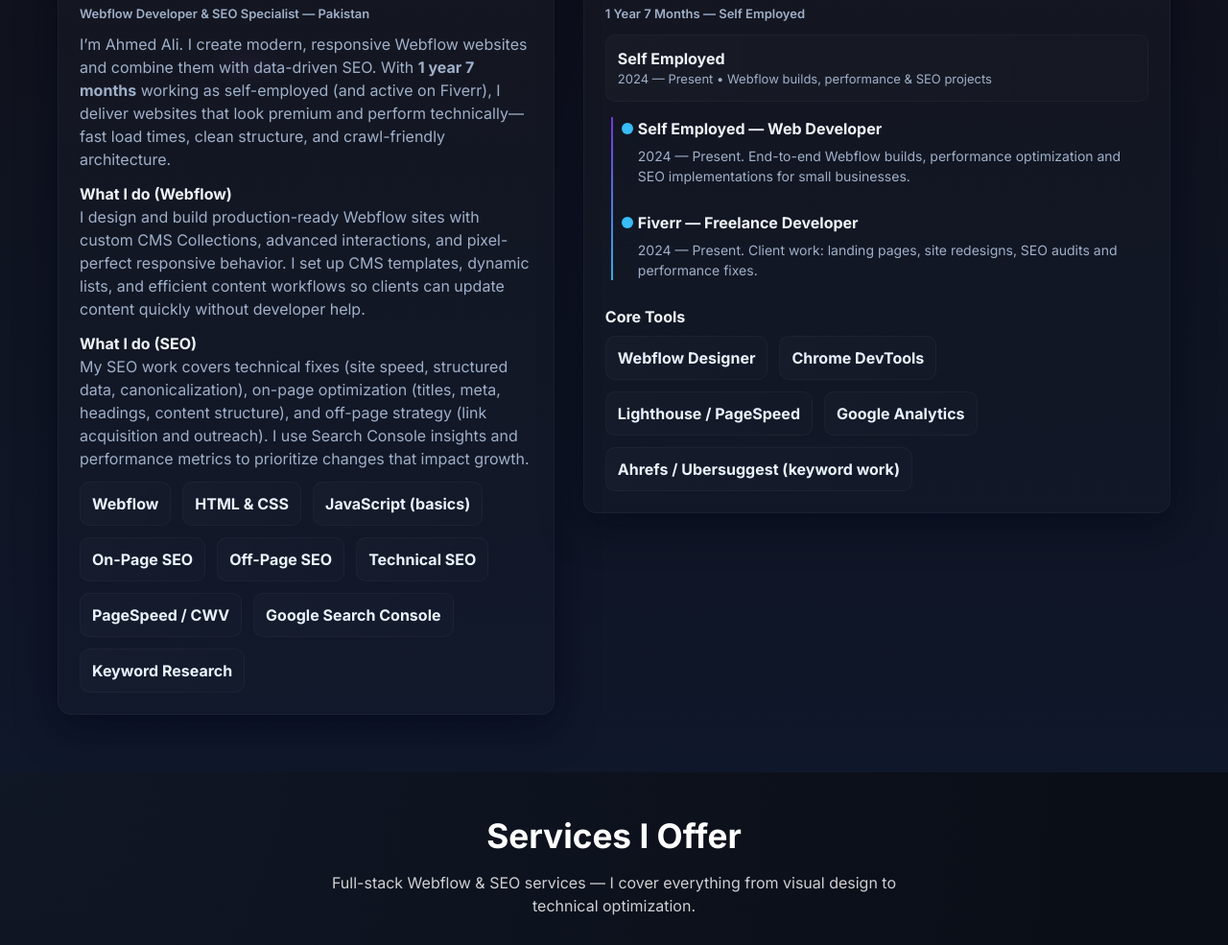
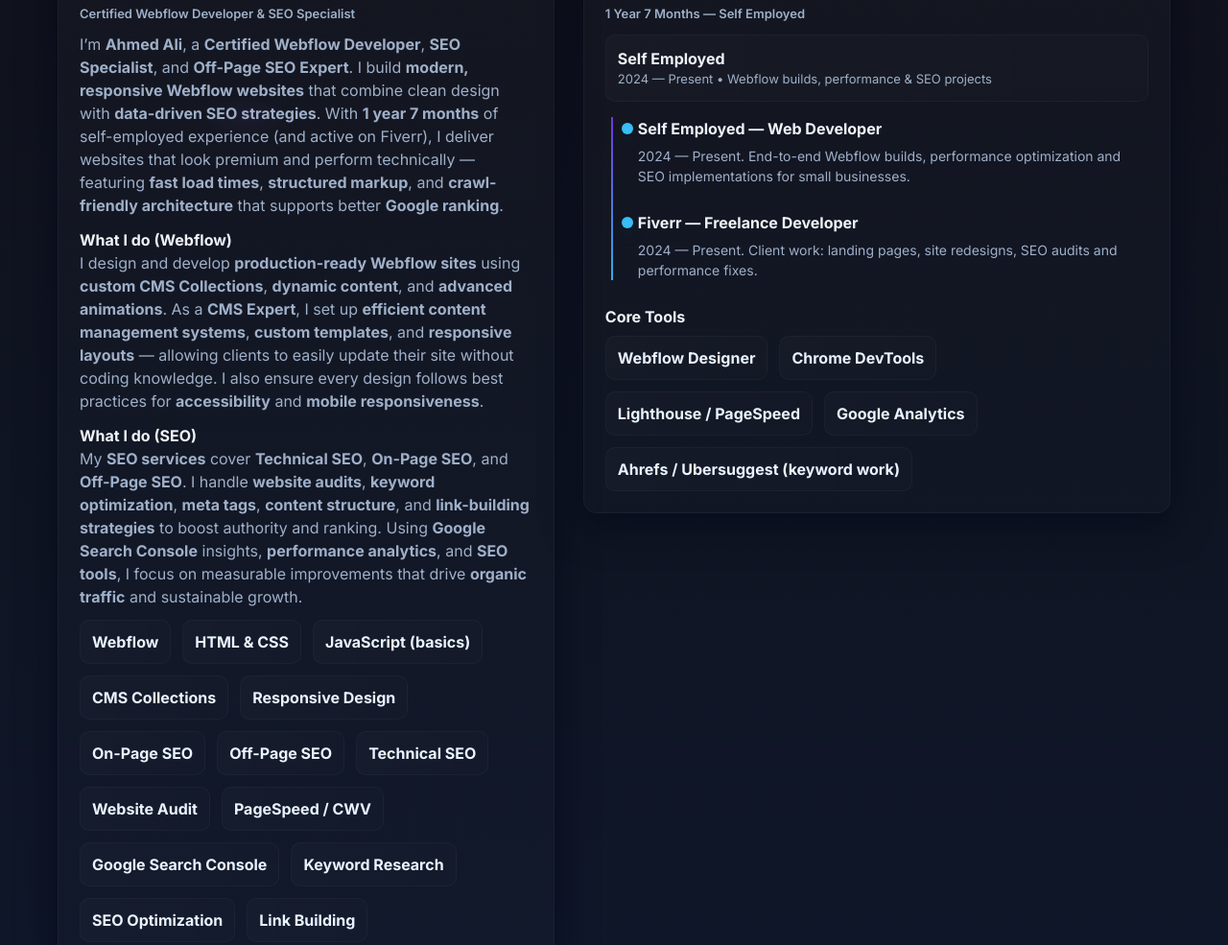
Before and after one commit to itsahmedali21/New-Portfolio, a plain HTML site: page index.html in a window 1280 px wide. Shown: the part 874-1859 px from the top of the page at 96% size. Drawn offline with Linux system fonts and the light colour scheme.

Commit message:
Update index.html

```diff
--- a/index.html
+++ b/index.html
@@ -863,36 +863,58 @@
             <div class="split">
                 <div class="about-card hidden">
   <h3>About Me</h3>
-                    <div class="meta">Webflow Developer & SEO Specialist — Pakistan</div>
-                    <p style="color:var(--muted)">I’m Ahmed Ali. I create modern, responsive Webflow websites and
-                        combine them with data-driven SEO. With <strong>1 year 7 months</strong> working as
-                        self-employed (and active on Fiverr), I deliver websites that look premium and perform
-                        technically—fast load times, clean structure, and crawl-friendly architecture.</p>
+  <div class="meta">Certified Webflow Developer & SEO Specialist</div>
+
+  <p style="color:var(--muted)">
+    I’m <strong>Ahmed Ali</strong>, a <strong>Certified Webflow Developer</strong>,
+    <strong>SEO Specialist</strong>, and <strong>Off-Page SEO Expert</strong>.
+    I build <strong>modern, responsive Webflow websites</strong> that combine clean design with
+    <strong>data-driven SEO strategies</strong>. With <strong>1 year 7 months</strong> of self-employed
+    experience (and active on Fiverr), I deliver websites that look premium and perform technically —
+    featuring <strong>fast load times</strong>, <strong>structured markup</strong>, and
+    <strong>crawl-friendly architecture</strong> that supports better <strong>Google ranking</strong>.
+  </p>
 
   <h4 style="margin-top:12px">What I do (Webflow)</h4>
-                    <p style="color:var(--muted)">I design and build production-ready Webflow sites with custom CMS
-                        Collections, advanced interactions, and pixel-perfect responsive behavior. I set up CMS
-                        templates, dynamic lists, and efficient content workflows so clients can update content quickly
-                        without developer help.</p>
+  <p style="color:var(--muted)">
+    I design and develop <strong>production-ready Webflow sites</strong> using
+    <strong>custom CMS Collections</strong>, <strong>dynamic content</strong>, and
+    <strong>advanced animations</strong>. As a <strong>CMS Expert</strong>, I set up
+    <strong>efficient content management systems</strong>, <strong>custom templates</strong>, and
+    <strong>responsive layouts</strong> — allowing clients to easily update their site without coding knowledge.
+    I also ensure every design follows best practices for <strong>accessibility</strong> and
+    <strong>mobile responsiveness</strong>.
+  </p>
 
   <h4 style="margin-top:12px">What I do (SEO)</h4>
-                    <p style="color:var(--muted)">My SEO work covers technical fixes (site speed, structured data,
-                        canonicalization), on-page optimization (titles, meta, headings, content structure), and
-                        off-page strategy (link acquisition and outreach). I use Search Console insights and performance
-                        metrics to prioritize changes that impact growth.</p>
+  <p style="color:var(--muted)">
+    My <strong>SEO services</strong> cover <strong>Technical SEO</strong>, <strong>On-Page SEO</strong>, and
+    <strong>Off-Page SEO</strong>. I handle <strong>website audits</strong>,
+    <strong>keyword optimization</strong>, <strong>meta tags</strong>,
+    <strong>content structure</strong>, and <strong>link-building strategies</strong> to boost authority and ranking.
+    Using <strong>Google Search Console</strong> insights, <strong>performance analytics</strong>, and
+    <strong>SEO tools</strong>, I focus on measurable improvements that drive
+    <strong>organic traffic</strong> and sustainable growth.
+  </p>
 
   <div style="margin-top:12px" class="skills">
     <span class="skill">Webflow</span>
     <span class="skill">HTML & CSS</span>
     <span class="skill">JavaScript (basics)</span>
+    <span class="skill">CMS Collections</span>
+    <span class="skill">Responsive Design</span>
     <span class="skill">On-Page SEO</span>
     <span class="skill">Off-Page SEO</span>
     <span class="skill">Technical SEO</span>
+    <span class="skill">Website Audit</span>
     <span class="skill">PageSpeed / CWV</span>
     <span class="skill">Google Search Console</span>
     <span class="skill">Keyword Research</span>
-                    </div>
-                </div>
+    <span class="skill">SEO Optimization</span>
+    <span class="skill">Link Building</span>
+  </div>
+</div>
+
 
                 <div class="about-card experience hidden">
                     <h3>Experience & Timeline</h3>
```
Lines whose indentation alone changed are shown as unchanged.
